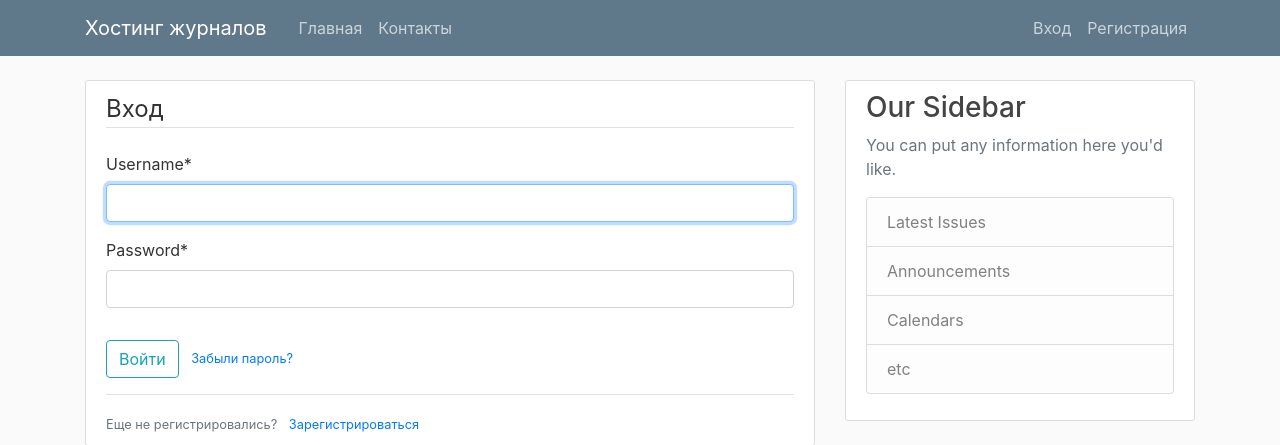
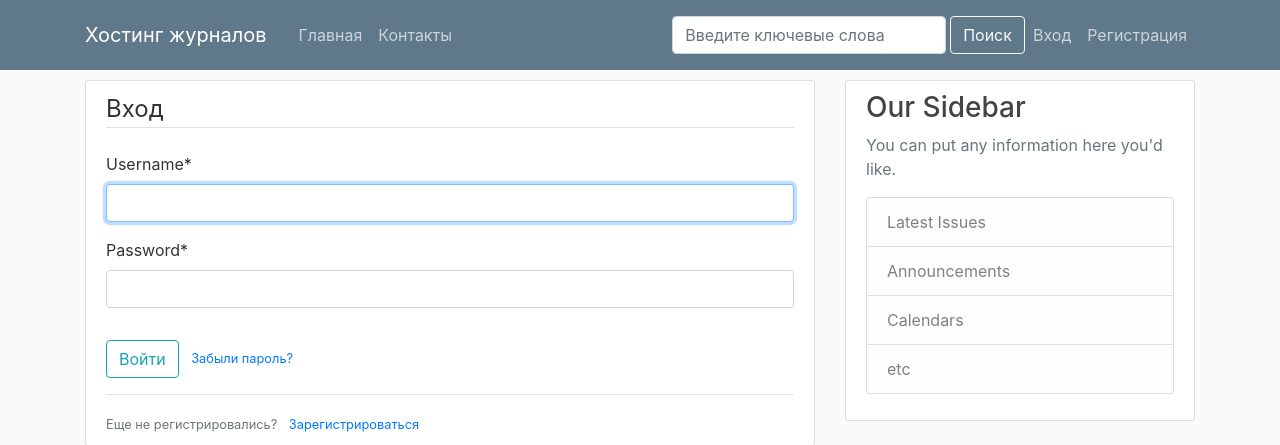
Before and after one commit to ppdraga/sci-journal-django, a Django app: page /login/ in a window 1280 px wide. Shown: the top 445 px of the page. Run offline with Django 3.2, Linux system fonts and the light colour scheme; some libraries are stand-ins or nearby versions.

Commit message:
search in navbar

```diff
--- a/mainapp/templates/mainapp/base.html
+++ b/mainapp/templates/mainapp/base.html
@@ -30,6 +30,10 @@
               <a class="nav-item nav-link" href="{% url 'main:home' %}">Главная</a>
               <a class="nav-item nav-link" href="{% url 'main:about' %}">Контакты</a>
             </div>
+            <form class="form-inline my-2" action= "{% url 'main:home' %}">
+              <input class="form-control" type="search" placeholder="Введите ключевые слова" name="search" aria-label="search">
+              <button class="btn btn-outline-light ml-1" type="submit">Поиск</button>
+            </form>
             <!-- Navbar Right Side -->
             <div class="navbar-nav">
               {% if user.is_authenticated %}
```
